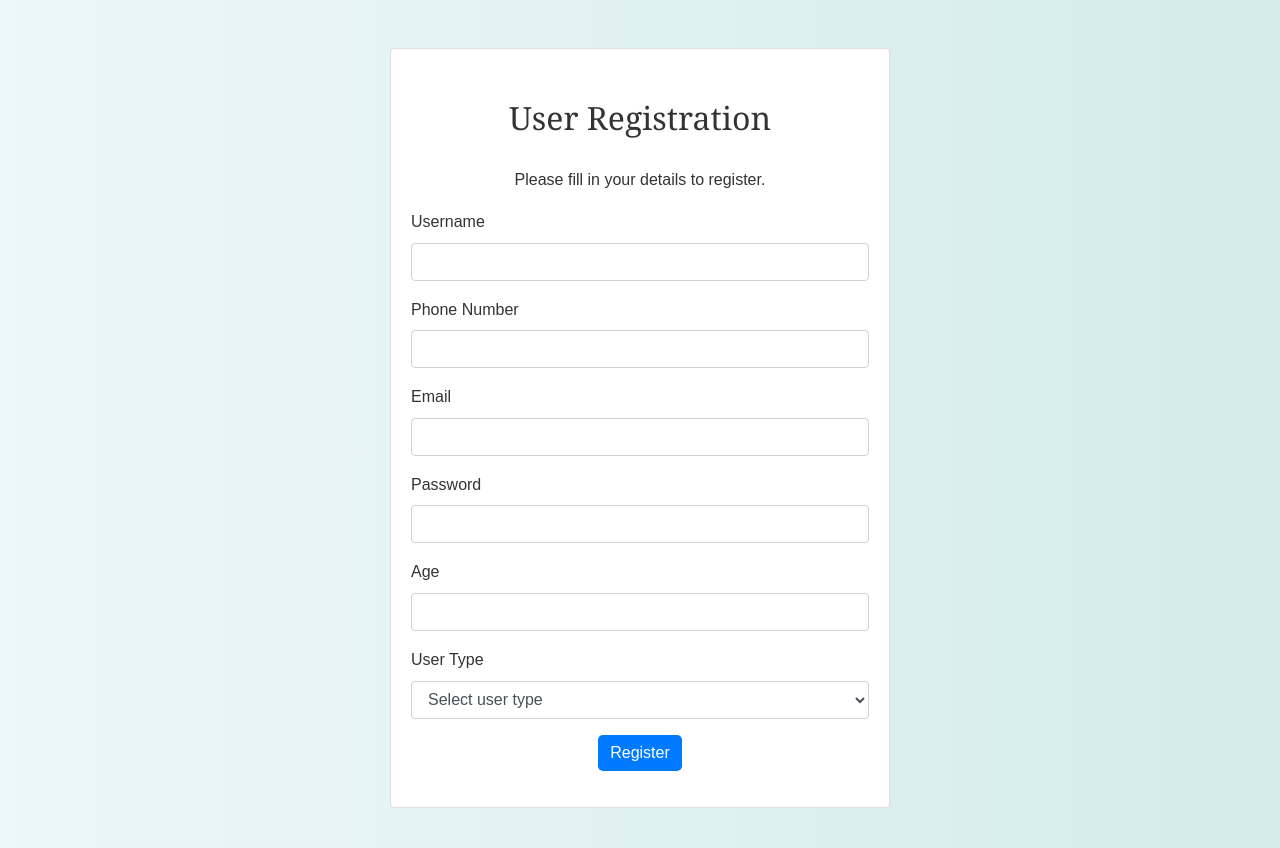
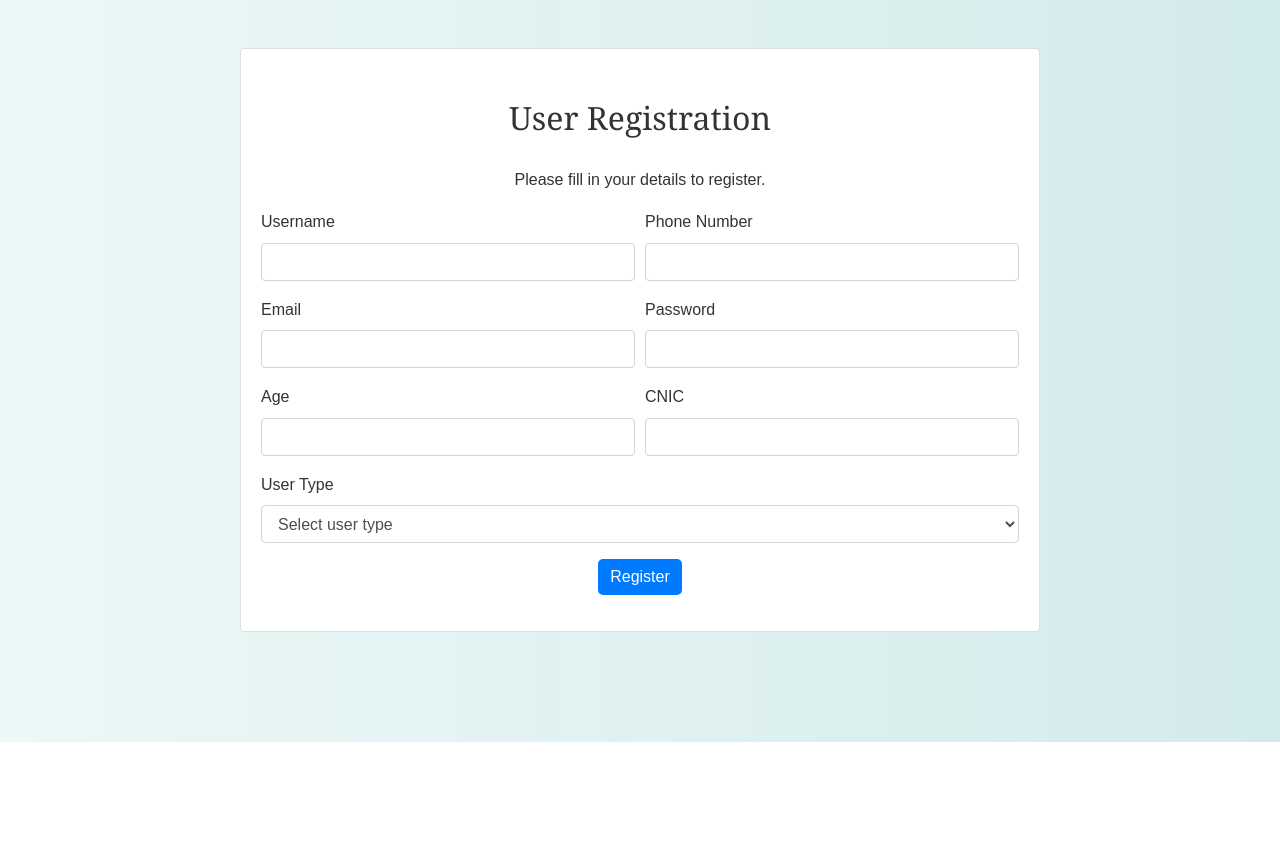
Before and after one commit to nasirabbas827/PolioVac-finalcode, a PHP site: page /register.php in a window 1280 px wide. Shown: the part 58-906 px from the top of the page. After the commit the page ends 800 px from the top, so only its background shows below. Run offline with PHP 8.4, Linux system fonts and the light colour scheme.

Commit message:
Final Code after prototype

```diff
--- a/admin/view_users.php
+++ b/admin/view_users.php
@@ -40,6 +40,7 @@ $result = mysqli_query($conn, "SELECT * FROM users ORDER BY id DESC");
                 <th>Email</th>
                 <th>Phone</th>
                 <th>Age</th>
+                <th>CNIC</th>
                 <th>Bio</th>
                 <th>User Type</th>
                 <th>Status</th>
@@ -54,6 +55,7 @@ $result = mysqli_query($conn, "SELECT * FROM users ORDER BY id DESC");
                 <td><?= htmlspecialchars($row['email']) ?></td>
                 <td><?= htmlspecialchars($row['phone']) ?></td>
                 <td><?= htmlspecialchars($row['age']) ?></td>
+                <td><?= htmlspecialchars($row['cnic']) ?></td>
                 <td><?= htmlspecialchars($row['bio']) ?></td>
                 <td><?= htmlspecialchars($row['user_type']) ?></td>
                 <td>
@@ -66,7 +68,7 @@ $result = mysqli_query($conn, "SELECT * FROM users ORDER BY id DESC");
                 </td>
                 <td>
                     <a href="edit_user.php?id=<?= $row['id'] ?>" class="btn btn-sm btn-warning">Edit</a>
-                    <a href="?delete=<?= $row['id'] ?>" onclick="return confirm('Delete user?')" class="btn btn-sm btn-danger">Delete</a>
+                    <a href="?delete=<?= $row['id'] ?>" onclick="return confirm('Delete user?')" class="mt-2 btn btn-sm btn-danger">Delete</a>
                 </td>
             </tr>
         <?php endwhile; ?>
--- a/register.php
+++ b/register.php
@@ -2,8 +2,8 @@
 include('config.php');
 
 // Define variables and initialize with empty values
-$username = $password = $email = $phone = $age = $user_type = "";
-$username_err = $password_err = $email_err = $phone_err = $age_err = $user_type_err = "";
+$username = $password = $email = $phone = $age = $user_type = $cnic = "";
+$username_err = $password_err = $email_err = $phone_err = $age_err = $user_type_err = $cnic_err = "";
 $registration_msg = "";
 
 // Check if form is submitted
@@ -80,6 +80,16 @@ if ($_SERVER["REQUEST_METHOD"] == "POST") {
         }
     }
 
+    // Validate CNIC
+    if (empty(trim($_POST["cnic"]))) {
+        $cnic_err = "Please enter your CNIC.";
+    } else {
+        $cnic = trim($_POST["cnic"]);
+        if (!preg_match('/^\d{13}$/', $cnic)) {
+            $cnic_err = "CNIC must be exactly 13 digits.";
+        }
+    }
+
     // Validate user type
     if (empty(trim($_POST["user_type"]))) {
         $user_type_err = "Please select a user type.";
@@ -88,16 +98,17 @@ if ($_SERVER["REQUEST_METHOD"] == "POST") {
     }
 
     // If no errors, insert user into database
-    if (empty($username_err) && empty($password_err) && empty($email_err) && empty($phone_err) && empty($age_err) && empty($user_type_err)) {
-        $sql = "INSERT INTO users (username, password, email, phone, age, user_type, status) VALUES (?, ?, ?, ?, ?, ?, 'pending')";
+    if (empty($username_err) && empty($password_err) && empty($email_err) && empty($phone_err) && empty($age_err) && empty($user_type_err) && empty($cnic_err)) {
+        $sql = "INSERT INTO users (username, password, email, phone, age, cnic, user_type, status) VALUES (?, ?, ?, ?, ?, ?, ?, 'pending')";
         $stmt = mysqli_prepare($conn, $sql);
-        mysqli_stmt_bind_param($stmt, "ssssss", $param_username, $param_password, $param_email, $param_phone, $param_age, $param_user_type);
+        mysqli_stmt_bind_param($stmt, "sssssss", $param_username, $param_password, $param_email, $param_phone, $param_age, $param_cnic, $param_user_type);
 
         $param_username = $username;
         $param_password = password_hash($password, PASSWORD_DEFAULT);
         $param_email = $email;
         $param_phone = $phone;
         $param_age = $age;
+        $param_cnic = $cnic;
         $param_user_type = $user_type;
 
         if (mysqli_stmt_execute($stmt)) {
@@ -123,47 +134,62 @@ if ($_SERVER["REQUEST_METHOD"] == "POST") {
 <body>
 <?php include('navbar.php'); ?>
 <div class="container mt-5">
-    <div class="card mx-auto" style="max-width: 500px;">
+    <div class="card mx-auto" style="max-width: 800px;">
         <div class="card-body">
             <h2 class="text-center">User Registration</h2>
             <p class="text-center">Please fill in your details to register.</p>
 
-            <!-- Display Registration Message -->
             <?php echo $registration_msg; ?>
 
             <form action="<?php echo htmlspecialchars($_SERVER["PHP_SELF"]); ?>" method="post">
-                <div class="form-group">
+                <div class="form-row">
+                    <div class="form-group col-md-6">
                         <label>Username</label>
                         <input type="text" name="username" class="form-control <?php echo (!empty($username_err)) ? 'is-invalid' : ''; ?>" value="<?php echo $username; ?>">
                         <span class="invalid-feedback"><?php echo $username_err; ?></span>
                     </div>
-                <div class="form-group">
+                    <div class="form-group col-md-6">
                         <label>Phone Number</label>
                         <input type="number" name="phone" class="form-control <?php echo (!empty($phone_err)) ? 'is-invalid' : ''; ?>" value="<?php echo $phone; ?>">
                         <span class="invalid-feedback"><?php echo $phone_err; ?></span>
                     </div>
-                <div class="form-group">
+                </div>
+
+                <div class="form-row">
+                    <div class="form-group col-md-6">
                         <label>Email</label>
                         <input type="email" name="email" class="form-control <?php echo (!empty($email_err)) ? 'is-invalid' : ''; ?>" value="<?php echo $email; ?>">
                         <span class="invalid-feedback"><?php echo $email_err; ?></span>
                     </div>
-                <div class="form-group">
+                    <div class="form-group col-md-6">
                         <label>Password</label>
                         <input type="password" name="password" class="form-control <?php echo (!empty($password_err)) ? 'is-invalid' : ''; ?>">
                         <span class="invalid-feedback"><?php echo $password_err; ?></span>
                     </div>
-                <div class="form-group">
+                </div>
+
+                <div class="form-row">
+                    <div class="form-group col-md-6">
                         <label>Age</label>
                         <input type="number" name="age" class="form-control <?php echo (!empty($age_err)) ? 'is-invalid' : ''; ?>" value="<?php echo $age; ?>">
                         <span class="invalid-feedback"><?php echo $age_err; ?></span>
                     </div>
-                <div class="form-group">
+                    <div class="form-group col-md-6">
+                        <label>CNIC</label>
+                        <input type="text" name="cnic" maxlength="13" class="form-control <?php echo (!empty($cnic_err)) ? 'is-invalid' : ''; ?>" value="<?php echo $cnic; ?>">
+                        <span class="invalid-feedback"><?php echo $cnic_err; ?></span>
+                    </div>
+                </div>
+
+                <div class="form-row">
+                    <div class="form-group col-md-12">
                         <label>User Type</label>
                         <select name="user_type" class="form-control <?php echo (!empty($user_type_err)) ? 'is-invalid' : ''; ?>">
                             <option value="">Select user type</option>
                             <option value="Parent" <?php echo ($user_type == "Parent") ? 'selected' : ''; ?>>Parent</option>
                         </select>
                         <span class="invalid-feedback"><?php echo $user_type_err; ?></span>
+                    </div>
                 </div>
 
                 <div class="form-group text-center">
@@ -174,4 +200,5 @@ if ($_SERVER["REQUEST_METHOD"] == "POST") {
     </div>
 </div>
 </body>
+
 </html>
```
Also changed, not shown: Database/polio_db.sql (+5 -4 lines), parent/update_profile.php (+20 -5 lines), worker/update_profile.php (+20 -5 lines), parent/images/1754022511_3.png (added), worker/images/1754022562_504-1.jpg (added), 2 other files. Lines whose indentation alone changed are shown as unchanged.
